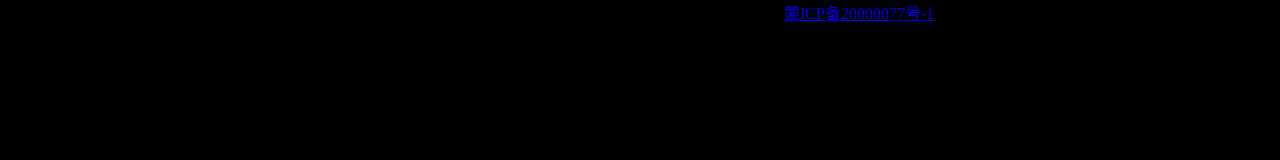
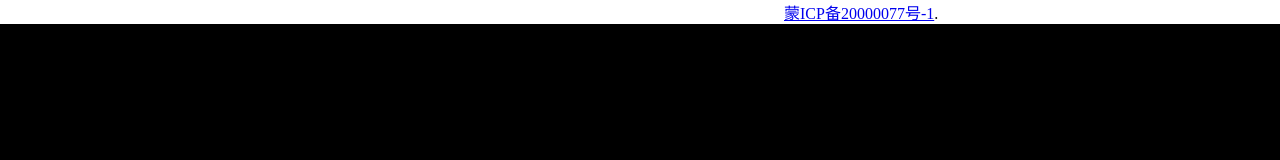
Before and after one commit to xcyms/liuxu.github.io, a plain HTML site: page index.html in a window 1280 px wide. Shown: the top 160 px of the page. Drawn offline with Linux system fonts and the light colour scheme.

Commit message:
内容更新

```diff
--- a/index.html
+++ b/index.html
@@ -48,7 +48,7 @@
 		</style>
 	</head>
 	<body>
-		<p style="margin-left: 49rem;"><a href="https://beian.miit.gov.cn/" target="_blank">蒙ICP备20000077号-1</a>.</p>
+		<p style="background-color: white;"><a href="https://beian.miit.gov.cn/" style="margin-left: 49rem;" target="_blank">蒙ICP备20000077号-1</a>.</p>
 		<div id="perspective">
 			<div id='wrap'>
 				<img src="img/1.png" />
```
